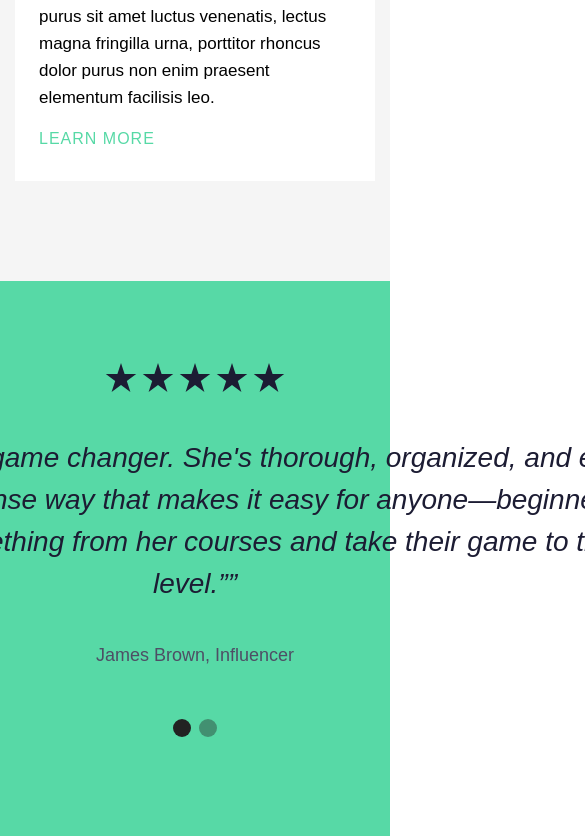
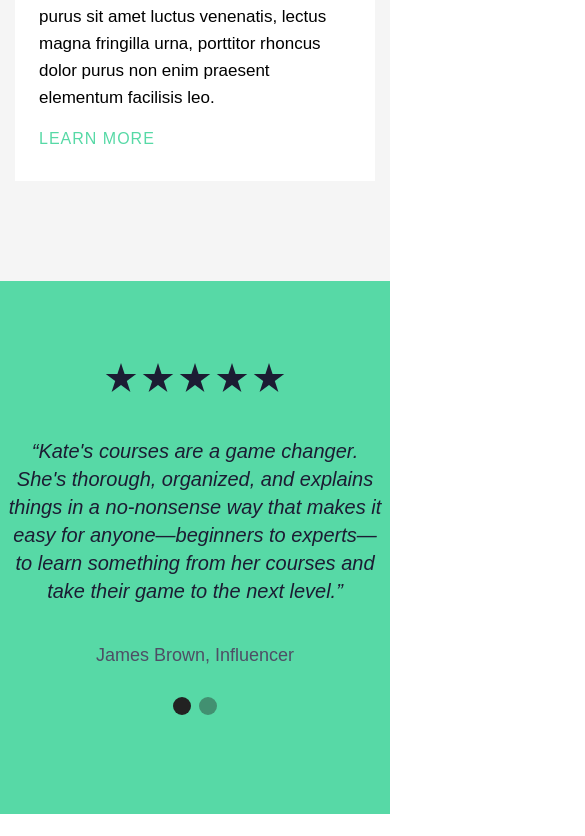
Before and after one commit to uzregxurshid/albisonintern, a React (Create React App) app: page / in a window 390 px wide. Shown: the part 5676-6512 px from the top of the page, 585 px wide, since content can reach past the window. After the commit the page ends 6490 px from the top, so only its background shows below. Built offline with nearby package versions, Linux system fonts and the light colour scheme; the HTML template or start-up script is replaced by a standard one.

Commit message:
git add comment responsive

```diff
--- a/package.json
+++ b/package.json
@@ -9,6 +9,7 @@
     "react": "^18.1.0",
     "react-dom": "^18.1.0",
     "react-scripts": "5.0.1",
+    "swiper": "^8.2.3",
     "web-vitals": "^2.1.4"
   },
   "scripts": {
--- a/src/components/comments.jsx
+++ b/src/components/comments.jsx
@@ -23,15 +23,15 @@ const Comments = () => {
               </li>
             </ul>
           </div>
-          <div className="comment__quota text-maintext w-[1006px] text-center mt-[45px]">
-            <q className='text-[28px] leading-[42px] font-normal text-center italic'>
-              “Kate's courses are a game changer. She's thorough, organized, and explains things in a no-nonsense way that makes it easy for anyone—beginners to experts—to learn something from her courses and take their game to the next level.”
+          <div className="comment__quota text-maintext w-[1006px] text-center mt-[45px] lg:w-[860px] w880:w-[760px] w850:w-[700px] w770:w-[600px] w640:w-[425px] w520:w-[375px] w375:w-auto">
+            <q className='text-[28px] leading-[42px] font-normal text-center italic w930:text-[25px] w850:text-[23px] w520:text-xl'>
+              Kate's courses are a game changer. She's thorough, organized, and explains things in a no-nonsense way that makes it easy for anyone—beginners to experts—to learn something from her courses and take their game to the next level.
             </q>
           </div>
           <div className='comment__author text-[18px] leading-[27px] mt-[37px] text-cardtexta'>
             James Brown, Influencer
           </div>
-          <div className='comment__navigation mt-[50px]'>
+          <div className='comment__navigation mt-[50px] w640:mt-7'>
             <button className='cursor-pointer w-[18px] h-[18px] rounded-full bg-[#222222]' type='button'></button>
             <button className='cursor-pointer w-[18px] h-[18px] rounded-full bg-[#22222266] ml-2' type='button'></button>
           </div>
--- a/tailwind.config.js
+++ b/tailwind.config.js
@@ -15,8 +15,10 @@ module.exports = {
       w1100: { max: "1100px" },
       w1050: { max: "1050px" },
       w930: { max: "930px" },
+      w880: { max: "880px" },
       w850: { max: "850px" },
       w770: { max: "750px" },
+      w640: { max: "640px" },
       w520: { max: "520px" },
       w425: { max: "425px" },
       w375: { max: "375px" },
```
Also changed, not shown: 1 other file (tests, documents, lock files or other folders).
